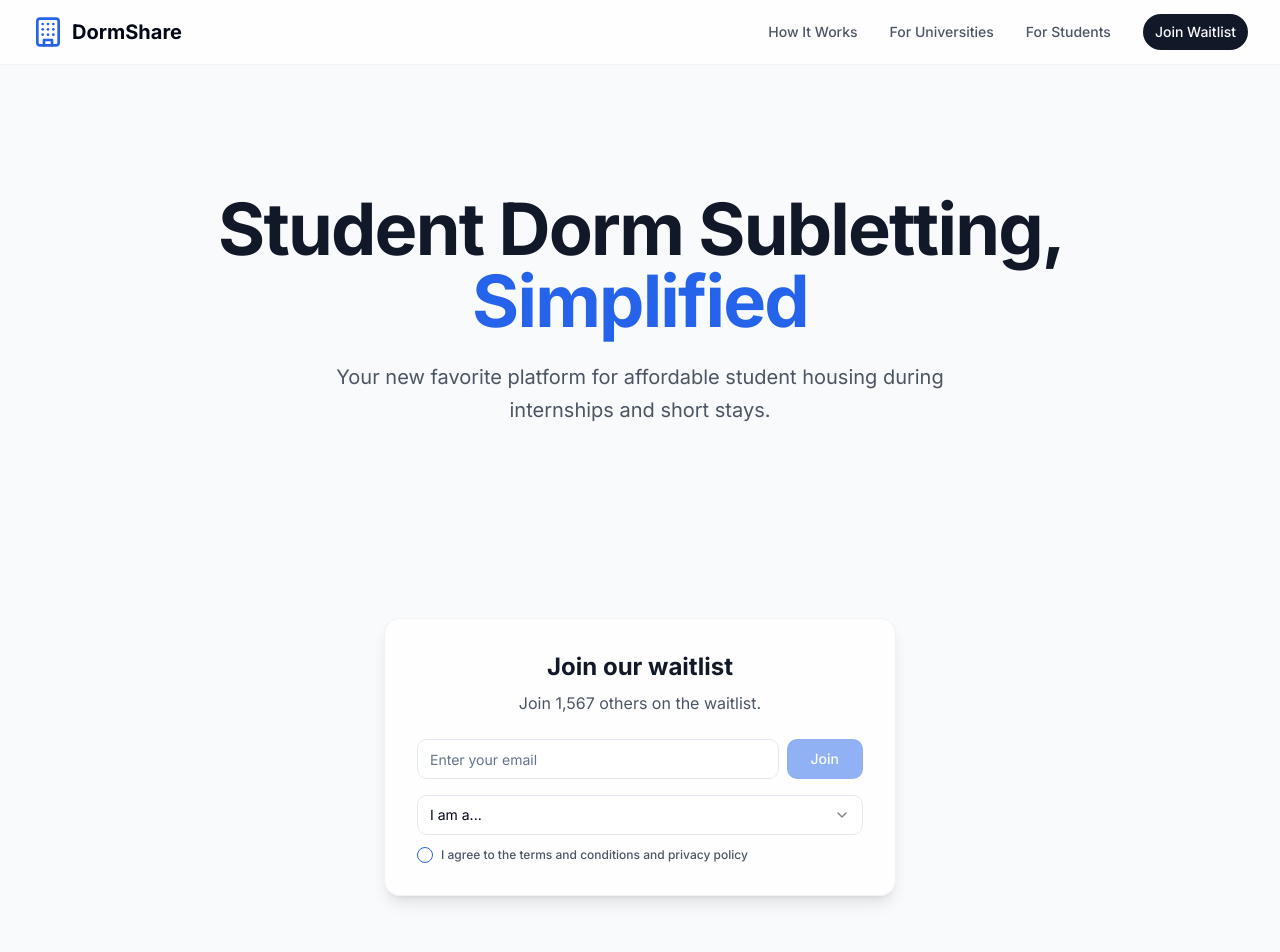
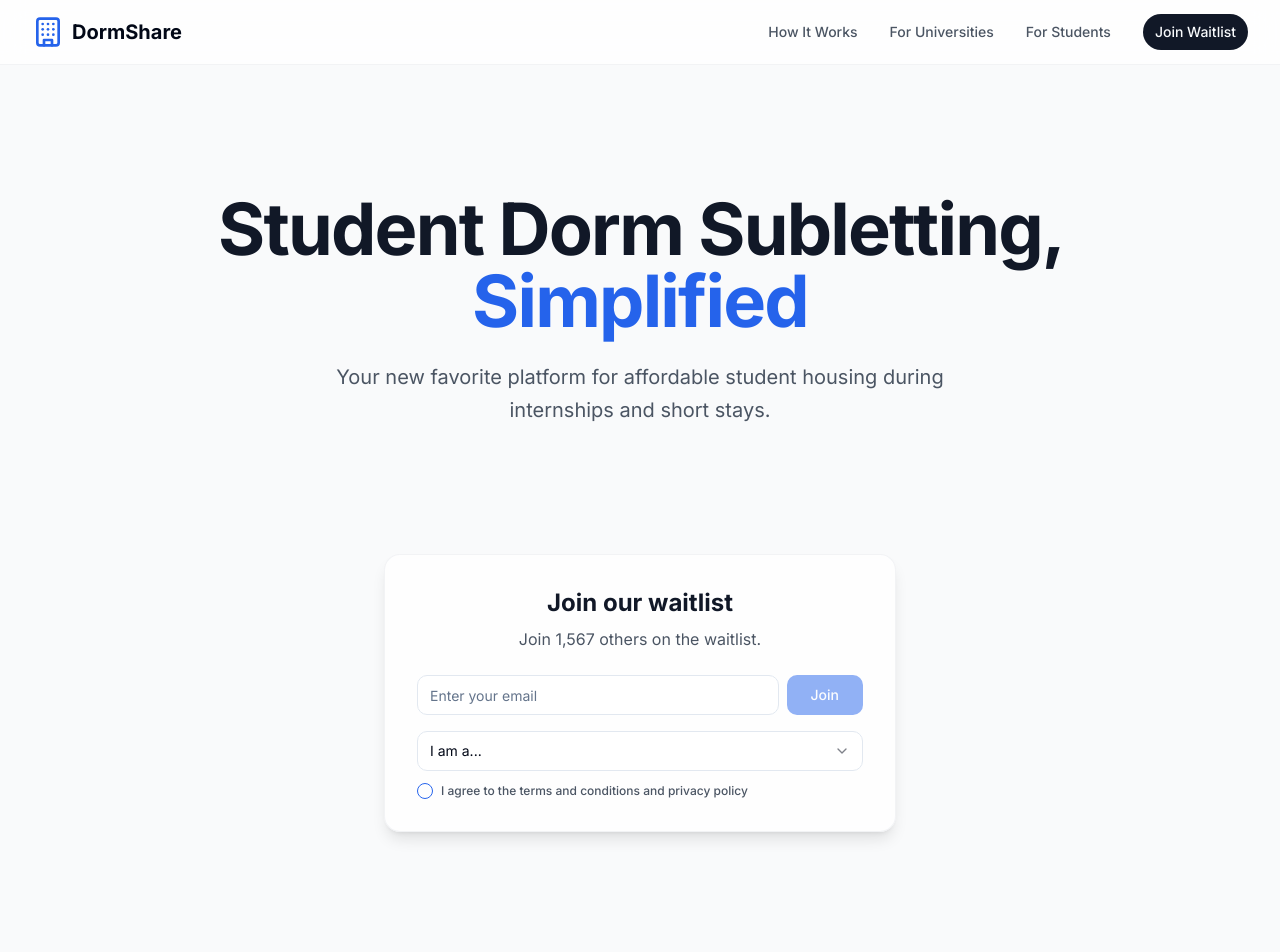
Before and after one commit to ik-14/sublet-platform, a Next.js app: page / in a window 1280 px wide. Shown: the top 952 px of the page. Built offline with nearby package versions, Linux system fonts and the light colour scheme.

Commit message:
change padding top on waitlist

```diff
--- a/app/page.tsx
+++ b/app/page.tsx
@@ -124,7 +124,7 @@ export default function Home() {
           </div>
         </section>
 
-        <section id="waitlist" className="py-16">
+        <section id="waitlist" className="py-16" style={{ paddingTop: 0 }}>
           <div className="container px-4 md:px-6">
             <div className="max-w-lg mx-auto">
               <div className="backdrop-blur-sm bg-white/80 border border-gray-200/50 rounded-2xl p-8 shadow-lg">
```
